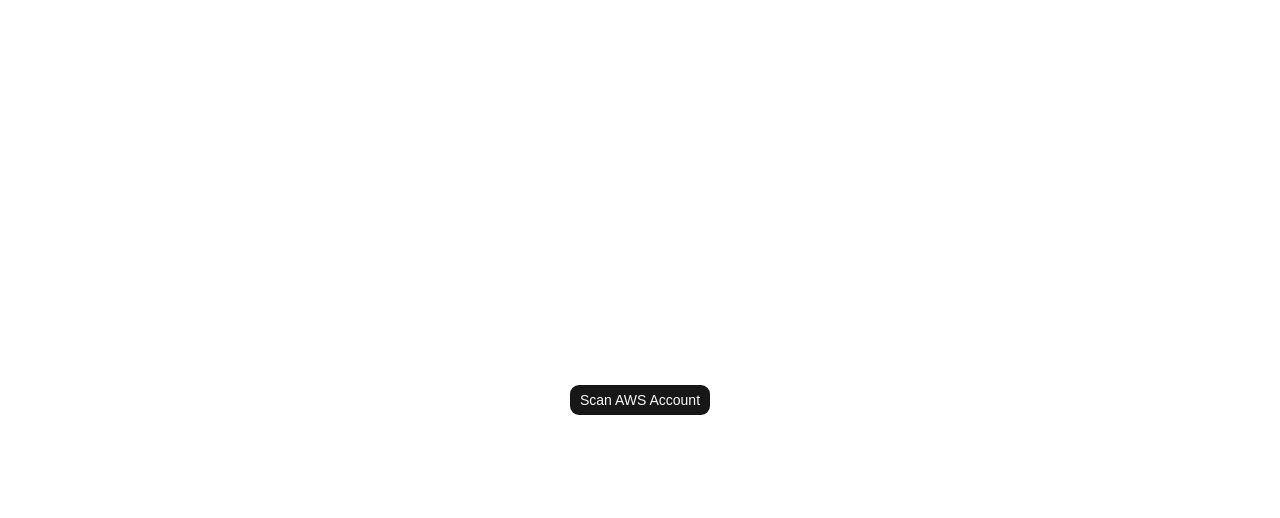
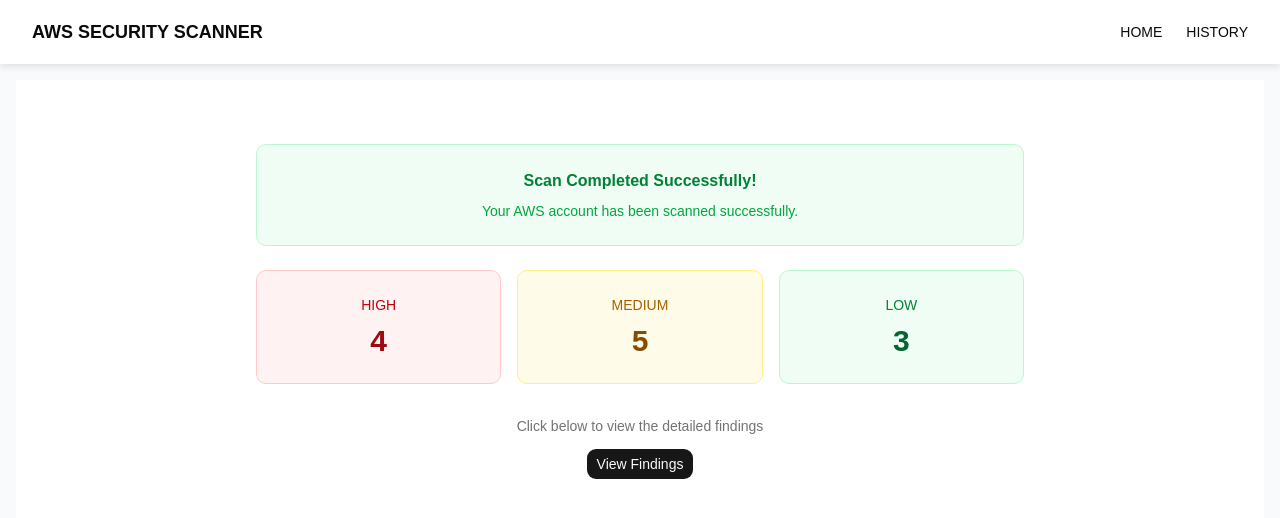
Before and after one commit to Arga987/AWS-Risk-Scanner, a React (Vite) app in the folder Frontend/: page / in a window 1280 px wide. Both pictures are taken after a click on the button "Scan AWS Account". Shown: the top 518 px of the page. Built offline with nearby package versions, Linux system fonts and the light colour scheme.

Commit message:
Added the front end home page, it is done - required to integrate it to the backend

```diff
--- a/Frontend/index.html
+++ b/Frontend/index.html
@@ -4,7 +4,7 @@
     <meta charset="UTF-8" />
     <link rel="icon" type="image/svg+xml" href="/favicon.svg" />
     <meta name="viewport" content="width=device-width, initial-scale=1.0" />
-    <title>frontend</title>
+    <title>Security Scanner</title>
   </head>
   <body>
     <div id="root"></div>
--- a/Frontend/package.json
+++ b/Frontend/package.json
@@ -18,6 +18,7 @@
     "lucide-react": "^1.47.0",
     "react": "^19.2.8",
     "react-dom": "^19.2.8",
+    "react-router-dom": "^7.18.4",
     "shadcn": "^4.21.0",
     "tailwindcss": "^4.3.3",
     "tw-animate-css": "^1.4.0"
--- a/Frontend/src/App.tsx
+++ b/Frontend/src/App.tsx
@@ -1,11 +1,19 @@
-import { Button } from "@/components/ui/button"
+import { BrowserRouter, Routes, Route } from "react-router-dom";
+import Navbar from "./components/Navbar";
+import Home from "./pages/Home";
+import History from "./pages/History";
 
-function App() {
+const App = () => {
   return (
-    <div className="flex min-h-screen items-center justify-center">
-      <Button>Scan AWS Account</Button>
-    </div>
-  )
-}
+    <BrowserRouter>
+      <Navbar />
 
-export default App
+      <Routes>
+        <Route path="/" element={<Home />} />
+        <Route path="/history" element={<History />} />
+      </Routes>
+    </BrowserRouter>
+  );
+};
+
+export default App;
--- /dev/null
+++ b/Frontend/src/components/Navbar.tsx
@@ -0,0 +1,23 @@
+import { Link } from "react-router-dom";
+
+const Navbar = () => {
+  return (
+    <nav className="relative z-10 flex h-16 items-center justify-between bg-white px-8 shadow-[0_2px_8px_rgba(0,0,0,0.12)]">
+      <Link to="/" className="text-lg font-semibold">
+        AWS SECURITY SCANNER
+      </Link>
+
+      <div className="flex gap-6">
+        <Link to="/" className="text-sm font-medium">
+          HOME
+        </Link>
+
+        <Link to="/history" className="text-sm font-medium">
+          HISTORY
+        </Link>
+      </div>
+    </nav>
+  );
+};
+
+export default Navbar;
--- /dev/null
+++ b/Frontend/src/components/PageShell.tsx
@@ -0,0 +1,17 @@
+import type { ReactNode } from "react";
+
+interface PageShellProps {
+  children: ReactNode;
+}
+
+const PageShell = ({ children }: PageShellProps) => {
+  return (
+    <main className="min-h-[calc(100vh-4rem)] bg-slate-50 p-4">
+      <div className="min-h-[calc(100vh-6rem)] bg-white">
+        {children}
+      </div>
+    </main>
+  );
+};
+
+export default PageShell;
--- /dev/null
+++ b/Frontend/src/pages/History.tsx
@@ -0,0 +1,15 @@
+import PageShell from "../components/PageShell";
+
+const History = () => {
+  return (
+    <PageShell>
+      <div className="p-8">
+        <h1 className="text-2xl font-semibold">
+          History
+        </h1>
+      </div>
+    </PageShell>
+  );
+};
+
+export default History;
--- /dev/null
+++ b/Frontend/src/pages/Home.tsx
@@ -0,0 +1,116 @@
+import { useState } from "react";
+import PageShell from "../components/PageShell";
+import { Button } from "@/components/ui/button";
+
+const Home = () => {
+  const [isScanning, setIsScanning] = useState(false);
+  const [scanComplete, setScanComplete] = useState(false);
+
+  const handleScan = () => {
+    setIsScanning(true);
+
+    setTimeout(() => {
+      setIsScanning(false);
+      setScanComplete(true);
+    }, 2000);
+  };
+
+  return (
+    <PageShell>
+      {isScanning ? (
+        <div className="flex min-h-[calc(100vh-6rem)] items-center justify-center">
+          <div className="flex flex-col items-center gap-4">
+            <div className="h-10 w-10 animate-spin rounded-full border-4 border-gray-200 border-t-black" />
+
+            <p className="text-sm text-muted-foreground">
+              Scanning AWS Security Groups...
+            </p>
+          </div>
+        </div>
+      ) : (
+        <div className="flex flex-col items-center px-6 py-16">
+          {!scanComplete ? (
+            <div className="mt-12 w-full max-w-2xl rounded-lg border bg-white p-8 shadow-sm">
+              <div className="flex flex-col items-center text-center">
+                <h2 className="text-xl font-semibold">
+                  SECURITY GROUP SCANNER
+                </h2>
+
+                <p className="mt-3 max-w-lg text-sm text-muted-foreground">
+                  Scan your AWS account to identify potentially risky Security
+                  Group rules and security issues.
+                </p>
+
+                <Button
+                  className="mt-8 cursor-pointer"
+                  onClick={handleScan}
+                >
+                  Scan AWS Account
+                </Button>
+              </div>
+            </div>
+          ) : (
+            <div className="w-full max-w-3xl">
+              {/* Success Message */}
+              <div className="rounded-lg border border-green-200 bg-green-50 p-6 text-center">
+                <h2 className="font-semibold text-green-700">
+                  Scan Completed Successfully!
+                </h2>
+
+                <p className="mt-2 text-sm text-green-600">
+                  Your AWS account has been scanned successfully.
+                </p>
+              </div>
+
+              {/* Severity Counts */}
+              <div className="mt-6 grid grid-cols-1 gap-4 md:grid-cols-3">
+                <div className="rounded-lg border border-red-200 bg-red-50 p-6 text-center">
+                  <p className="text-sm font-medium text-red-700">
+                    HIGH
+                  </p>
+
+                  <p className="mt-2 text-3xl font-semibold text-red-800">
+                    4
+                  </p>
+                </div>
+
+                <div className="rounded-lg border border-yellow-200 bg-yellow-50 p-6 text-center">
+                  <p className="text-sm font-medium text-yellow-700">
+                    MEDIUM
+                  </p>
+
+                  <p className="mt-2 text-3xl font-semibold text-yellow-800">
+                    5
+                  </p>
+                </div>
+
+                <div className="rounded-lg border border-green-200 bg-green-50 p-6 text-center">
+                  <p className="text-sm font-medium text-green-700">
+                    LOW
+                  </p>
+
+                  <p className="mt-2 text-3xl font-semibold text-green-800">
+                    3
+                  </p>
+                </div>
+              </div>
+
+              {/* View Findings */}
+              <div className="mt-8 flex flex-col items-center">
+                <p className="text-sm text-muted-foreground">
+                  Click below to view the detailed findings
+                </p>
+
+                <Button className="mt-3 cursor-pointer">
+                  View Findings
+                </Button>
+              </div>
+            </div>
+          )}
+        </div>
+      )}
+    </PageShell>
+  );
+};
+
+export default Home;
--- a/Frontend/vite.config.ts
+++ b/Frontend/vite.config.ts
@@ -5,6 +5,9 @@
 
 export default defineConfig({
   plugins: [react(), tailwindcss()],
+   server: {
+    port: 3000,
+  },
   resolve: {
     alias: {
       "@": path.resolve(__dirname, "./src"),
```
Also changed, not shown: Frontend/src/API.ts (added), 1 other file (tests, documents, lock files or other folders).
